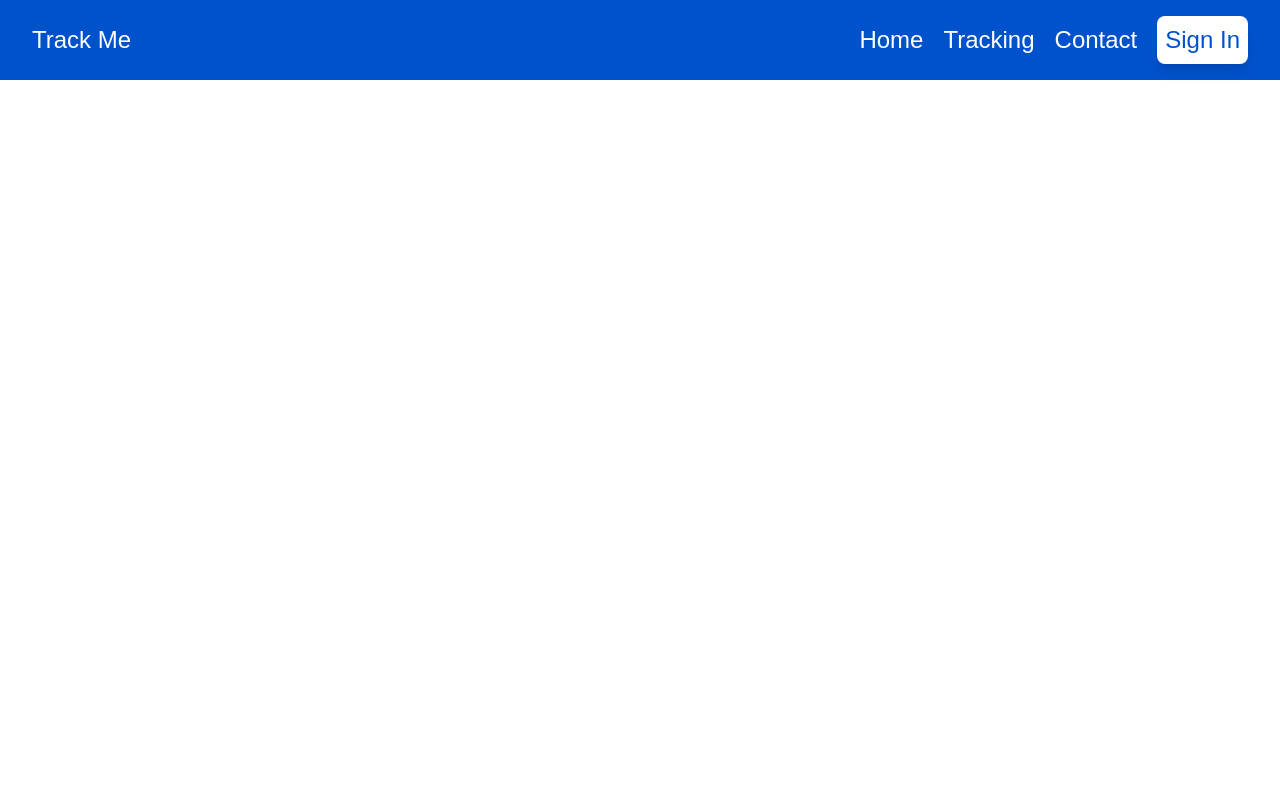
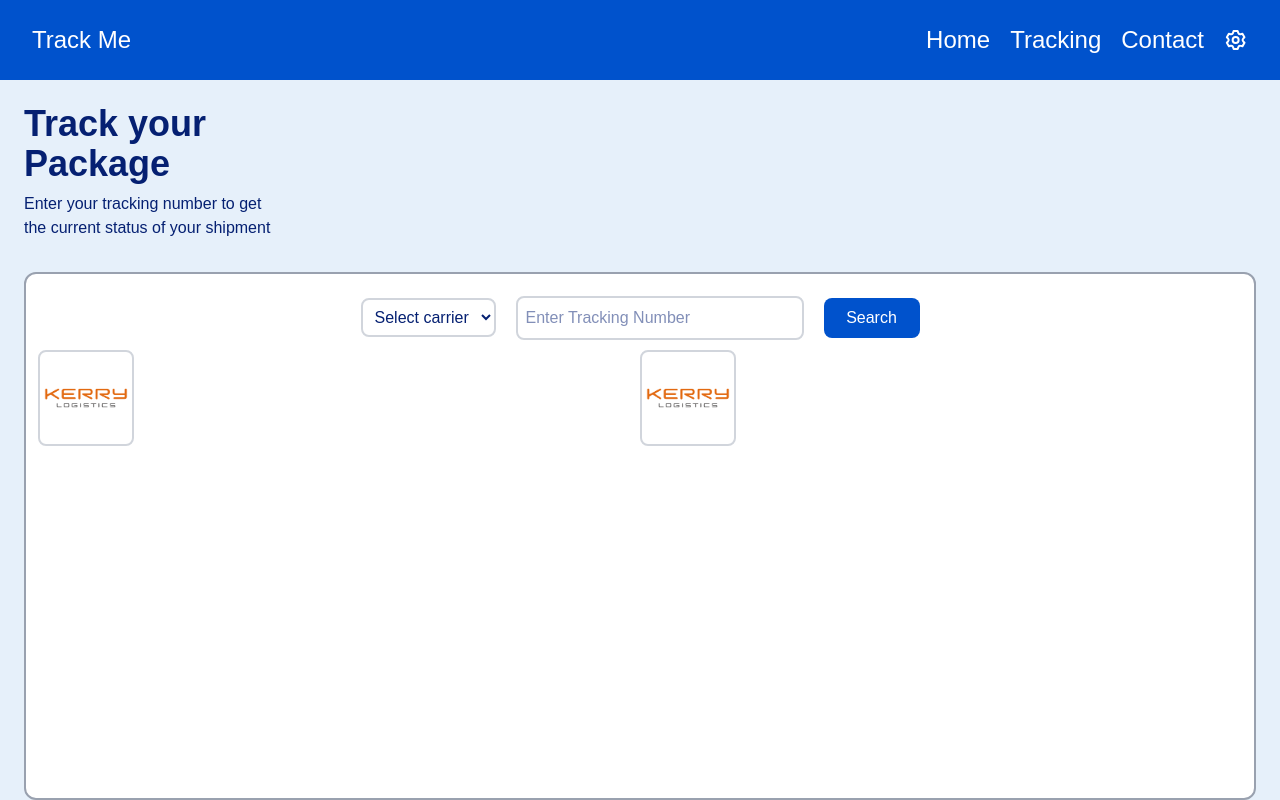
Before and after one commit to tonnam250/TrackMe, a Next.js app in the folder track-me/: page /Tracking in a window 1280 px wide. Built offline with nearby package versions, Linux system fonts and the light colour scheme.

Commit message:
creating api route, dynamodb

```diff
--- a/track-me/app/Tracking/page.tsx
+++ b/track-me/app/Tracking/page.tsx
@@ -1,8 +1,52 @@
+"use client"
+
+import { useState } from "react";
+import Image from "next/image";
+
 export default function Page() {
+    const [carrier, setCarrier] = useState("");
+
     return (
-        <div className="h-full w-full bg-[#E6F0FA] flex justify-center items-center">
-            <div className="flex">
-                <h1>Track your Package</h1>
+        <div className="h-screen w-full bg-[#E6F0FA] flex flex-col justify-center items-center pt-26 text-[#052072] px-6">
+            <div className="flex flex-col justify-start items-start h-56 w-full self-start space-y-2">
+                <h1 className="text-4xl font-bold">Track your <br />Package</h1>
+                <p>Enter your tracking number to get <br />the current status of your shipment</p>
+            </div>
+            <div className="bg-white border-2 border-gray-400 w-full h-full flex flex-col rounded-xl p-3">
+                <div className="flex justify-center items-center h-16 w-full space-x-5">
+                    <select name="select_carrier" id="select_carrier" defaultValue={''} className="border-2 border-gray-300 p-2 rounded-lg">
+                        <option value="">Select carrier</option>
+                        <option value="kerry">Kerry</option>
+                        <option value="flash">Flash</option>
+                        <option value="jt">J&T</option>
+                        <option value="dhl">DHL</option>
+                    </select>
+
+                    <input type="text" placeholder="Enter Tracking Number" className="p-2 border-2 border-gray-300 rounded-lg w-72" />
+
+                    <button className="p-2 bg-[#0052CC] text-white rounded-lg w-24">Search</button>
+                </div>
+
+                <div className="grid grid-cols-2 auto-rows-max justify-center items-center">
+                    <div className="bg-white border-2 border-gray-300 w-24 h-24 rounded-lg flex items-center justify-items-center">
+                        <Image
+                            src="/images/Kerry-Express-Logo.png"
+                            alt="kerry_logo"
+                            width={200}
+                            height={80}
+                            className="h-auto"
+                        />
+                    </div>
+                    <div className="bg-white border-2 border-gray-300 w-24 h-24 rounded-lg flex items-center justify-items-center">
+                        <Image
+                            src="/images/Kerry-Express-Logo.png"
+                            alt="kerry_logo"
+                            width={200}
+                            height={80}
+                            className="h-auto"
+                        />
+                    </div>
+                </div>
             </div>
         </div>
     )
--- /dev/null
+++ b/track-me/app/api/users/route.tsx
@@ -0,0 +1,20 @@
+import { NextResponse } from "next/server";
+import { ddbDocClient } from "@/lib/dynamo";
+import { PutCommand } from "@aws-sdk/lib-dynamodb";
+
+export async function POST(req: Request) {
+  const body = await req.json();
+
+  const params = {
+    TableName: "Users",
+    Item: {
+      userId: body.userId,
+      email: body.email,
+      passwordHash: body.passwordHash,
+    },
+  };
+
+  await ddbDocClient.send(new PutCommand(params));
+
+  return NextResponse.json({ message: "User created" });
+}
--- a/track-me/app/layout.tsx
+++ b/track-me/app/layout.tsx
@@ -1,7 +1,7 @@
 import type { Metadata } from "next";
 import { Geist, Geist_Mono } from "next/font/google";
 import "./globals.css";
-import Nav from '../components/HomeNav'
+import NavWrapper from "@/components/NavWrapper";
 
 const geistSans = Geist({
   variable: "--font-geist-sans",
@@ -22,6 +22,7 @@ export default function RootLayout({
 }: Readonly<{
   children: React.ReactNode;
 }>) {
+
   return (
     <html lang="en">
       <head>
@@ -30,7 +31,7 @@ export default function RootLayout({
       <body
         className={`${geistSans.variable} ${geistMono.variable} antialiased m-0 p-0`}
       >
-        <Nav/>
+        <NavWrapper/>
         {children}
       </body>
     </html>
--- a/track-me/components/HomeNav.tsx
+++ b/track-me/components/HomeNav.tsx
@@ -23,25 +23,25 @@ export default function HomeNav() {
 
             {/* desktop nav */}
             <div className="hidden sm:flex sm:justify-center sm:items-center sm:space-x-2 md:space-x-5">
-                <a href="/">Home</a>
-                <a href="/Tracking">Tracking</a>
-                <a href="/">Contact</a>
-                <a href="/" className="p-2 bg-white text-[#0052CC] rounded-lg shadow-lg">Sign In</a>
+                <Link href="/">Home</Link>
+                <Link href="/Tracking">Tracking</Link>
+                <Link href="/">Contact</Link>
+                <Link href="/" className="p-2 bg-white text-[#0052CC] rounded-lg shadow-lg">Sign In</Link>
             </div>
             {/* desktop nav */}
 
             {/* sidebar */}
             <div className={`fixed h-full w-56 right-0 top-0 bg-[#2271e7] flex flex-col items-center justify-between pt-24 pb-10 px-5 transition-transform duration-300 ${ isOpen ? "translate-x-0" : "translate-x-60"}`}>
-                <button className="absolute top-16 -left-4 bg-white rounded-full text-[#0052CC]" onClick={() => setIsOpen(false)}>
+                <button className="absolute top-16 -left-4 bg-white rounded-full text-[#0052CC] border-2 border-[#2271e7]" onClick={() => setIsOpen(false)}>
                     <svg xmlns="http://www.w3.org/2000/svg" className="w-8 h-8" viewBox="0 0 24 24">
                         <path fill="none" stroke="currentColor" strokeLinecap="round" strokeLinejoin="round" strokeWidth="1.5" d="m9 5l6 7l-6 7" />
                     </svg>
                 </button>
 
                 <div className="flex flex-col justify-center items-center space-y-10">
-                    <a href="/">Home</a>
-                    <a href="/Tracking">Tracking</a>
-                    <a href="/">Contact</a>
+                    <Link href="/">Home</Link>
+                    <Link href="/Tracking">Tracking</Link>
+                    <Link href="/">Contact</Link>
                 </div>
                 <a href="/" className="p-2 bg-white text-[#0052CC] rounded-lg shadow-lg w-full text-center">Sign In</a>
             </div>
--- /dev/null
+++ b/track-me/components/NavWrapper.tsx
@@ -0,0 +1,13 @@
+"use client"
+
+import { usePathname } from "next/navigation";
+import SignedInNav from "./SignedInNav";
+import HomeNav from "./HomeNav";
+
+export default function NavWrapper() {
+    const pathname = usePathname();
+
+    if (pathname === "/") return <HomeNav/>;
+
+    return <SignedInNav/>
+}
--- a/track-me/components/SignedInNav.tsx
+++ b/track-me/components/SignedInNav.tsx
@@ -1,7 +1,56 @@
-export default function SignedInNav() {
+"use client"
+
+import Link from "next/link"
+import { useState } from "react"
+
+export default function HomeNav() {
+    const [isOpen, setIsOpen] = useState(false)
+
     return (
-        <div>
+        <div className="bg-[#0052CC] w-full h-[70px] sm:h-[70px] md:h-22 md:text-2xl md:px-5 lg:h-20 lg:text-2xl lg:px-8 flex justify-between items-center text-white text-md sm:text-xl px-2 sm:px-4 fixed z-20">
+            <div className="flex justify-center align-middle">
+                <p>Track Me</p>
+            </div>
+            {/* mobile nav */}
+            <div className="sm:hidden flex justify-center items-center">
+                <button id="menu-btn" className="" onClick={() => setIsOpen(!isOpen)}>
+                    <svg xmlns="http://www.w3.org/2000/svg" width="24" height="24" viewBox="0 0 24 24">
+                        <path fill="none" stroke="currentColor" strokeLinecap="round" strokeLinejoin="round" strokeWidth="2" d="M5 17h14M5 12h14M5 7h14" />
+                    </svg>
+                </button>
+            </div>
+            {/* end mobile nav */}
 
+            {/* desktop nav */}
+            <div className="hidden sm:flex sm:justify-center sm:items-center sm:space-x-2 md:space-x-5">
+                <Link href="/">Home</Link>
+                <Link href="/Tracking">Tracking</Link>
+                <Link href="/">Contact</Link>
+                <Link href={'/'}>
+                    <svg xmlns="http://www.w3.org/2000/svg" width="24" height="24" viewBox="0 0 24 24">
+                        <path fill="currentColor" d="M19.9 12.66a1 1 0 0 1 0-1.32l1.28-1.44a1 1 0 0 0 .12-1.17l-2-3.46a1 1 0 0 0-1.07-.48l-1.88.38a1 1 0 0 1-1.15-.66l-.61-1.83a1 1 0 0 0-.95-.68h-4a1 1 0 0 0-1 .68l-.56 1.83a1 1 0 0 1-1.15.66L5 4.79a1 1 0 0 0-1 .48L2 8.73a1 1 0 0 0 .1 1.17l1.27 1.44a1 1 0 0 1 0 1.32L2.1 14.1a1 1 0 0 0-.1 1.17l2 3.46a1 1 0 0 0 1.07.48l1.88-.38a1 1 0 0 1 1.15.66l.61 1.83a1 1 0 0 0 1 .68h4a1 1 0 0 0 .95-.68l.61-1.83a1 1 0 0 1 1.15-.66l1.88.38a1 1 0 0 0 1.07-.48l2-3.46a1 1 0 0 0-.12-1.17ZM18.41 14l.8.9l-1.28 2.22l-1.18-.24a3 3 0 0 0-3.45 2L12.92 20h-2.56L10 18.86a3 3 0 0 0-3.45-2l-1.18.24l-1.3-2.21l.8-.9a3 3 0 0 0 0-4l-.8-.9l1.28-2.2l1.18.24a3 3 0 0 0 3.45-2L10.36 4h2.56l.38 1.14a3 3 0 0 0 3.45 2l1.18-.24l1.28 2.22l-.8.9a3 3 0 0 0 0 3.98m-6.77-6a4 4 0 1 0 4 4a4 4 0 0 0-4-4m0 6a2 2 0 1 1 2-2a2 2 0 0 1-2 2" />
+                    </svg>
+                </Link>
+            </div>
+            {/* desktop nav */}
+
+            {/* sidebar */}
+            <div className={`fixed h-full w-56 right-0 top-0 bg-[#2271e7] flex flex-col items-center justify-between pt-24 pb-10 px-5 transition-transform duration-300 ${isOpen ? "translate-x-0" : "translate-x-60"}`}>
+                <button className="absolute top-16 -left-4 bg-white rounded-full text-[#0052CC] border-2 border-[#2271e7]" onClick={() => setIsOpen(false)}>
+                    <svg xmlns="http://www.w3.org/2000/svg" className="w-8 h-8" viewBox="0 0 24 24">
+                        <path fill="none" stroke="currentColor" strokeLinecap="round" strokeLinejoin="round" strokeWidth="1.5" d="m9 5l6 7l-6 7" />
+                    </svg>
+                </button>
+
+                <div className="flex flex-col justify-center items-center space-y-10">
+                    <Link href="/">Home</Link>
+                    <Link href="/Tracking">Tracking</Link>
+                    <Link href="/">Contact</Link>
+                    <Link href="/">Setting</Link>
+                </div>
+                <button className="p-2 bg-white text-red-500 rounded-lg shadow-lg w-full text-center">Logout</button>
+            </div>
+            {/* end sidebar */}
         </div>
     )
 }
--- /dev/null
+++ b/track-me/lib/dynamo.tsx
@@ -0,0 +1,5 @@
+import { DynamoDBClient } from "@aws-sdk/client-dynamodb";
+import { DynamoDBDocumentClient } from "@aws-sdk/lib-dynamodb";
+
+const client = new DynamoDBClient({ region: process.env.AWS_REGION });
+export const ddbDocClient = DynamoDBDocumentClient.from(client);
--- a/track-me/tsconfig.json
+++ b/track-me/tsconfig.json
@@ -8,7 +8,7 @@
     "noEmit": true,
     "esModuleInterop": true,
     "module": "esnext",
-    "moduleResolution": "bundler",
+    "moduleResolution": "node",
     "resolveJsonModule": true,
     "isolatedModules": true,
     "jsx": "preserve",
```
Also changed, not shown: track-me/package.json (+8 -6 lines), track-me/public/images/Kerry-Express-Logo.png (added), 1 other file (tests, documents, lock files or other folders).
